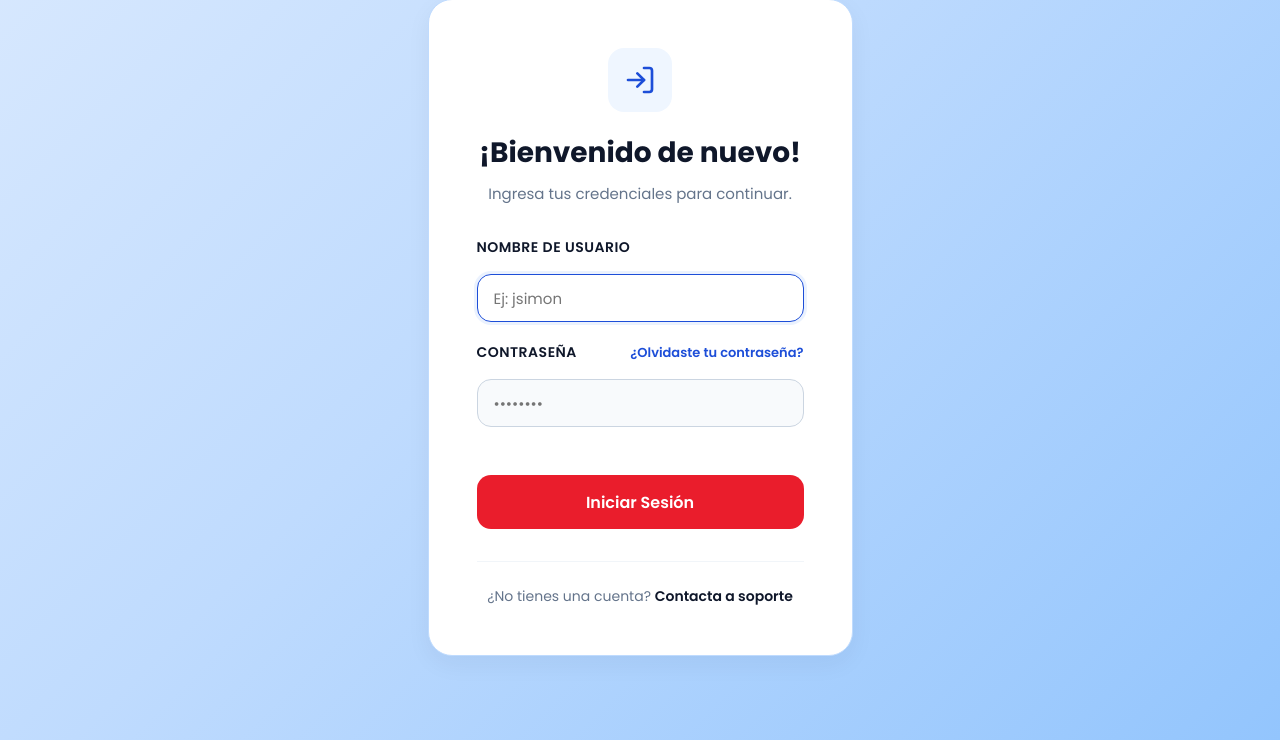
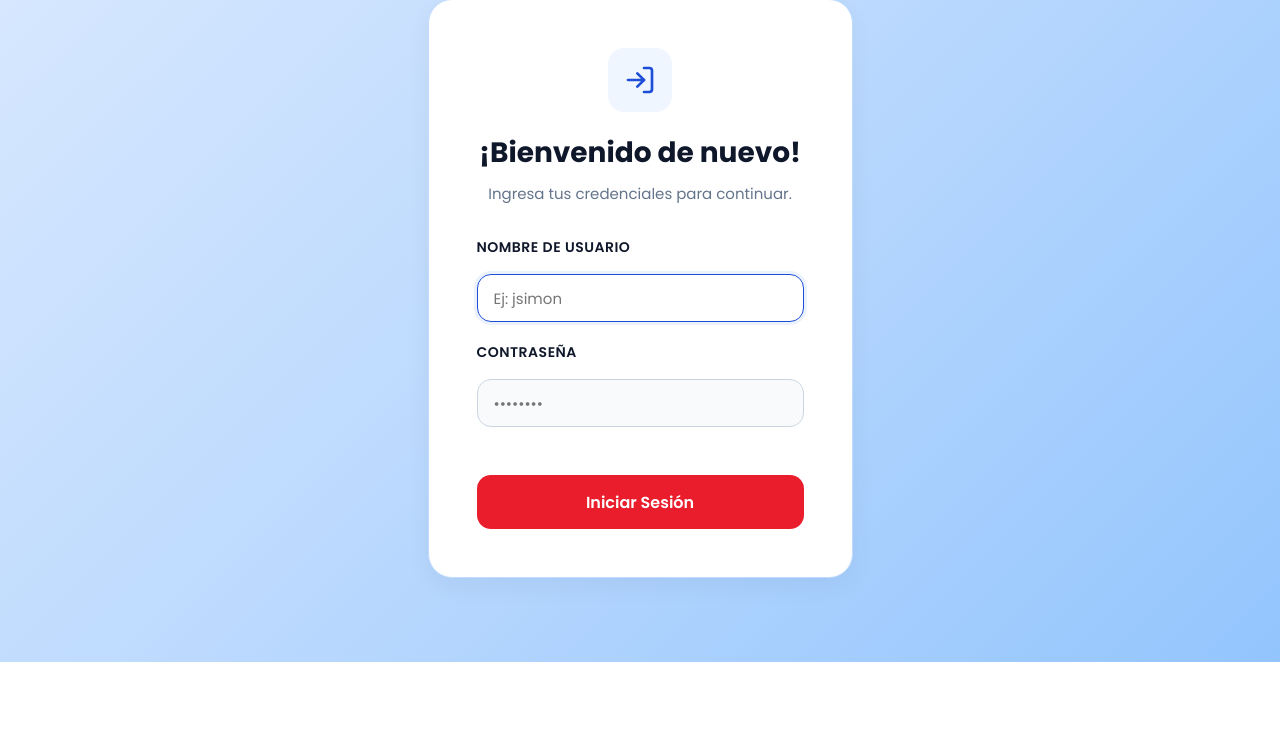
Before and after one commit to juansimonEAFIT/Proyecto2_EAFIT, a Django app: page /users/login/ in a window 1280 px wide. Shown: the part 176-916 px from the top of the page. After the commit the page ends 838 px from the top, so only its background shows below. Run offline with Django 5.2, Linux system fonts and the light colour scheme.

Commit message:
UI: Limpiar opciones de login, enlazar logo a inicio y arreglar tabs activas

```diff
--- a/core/templates/core/base.html
+++ b/core/templates/core/base.html
@@ -11,10 +11,10 @@
 <body>
     <div class="pantalla">
         <div class="barra-superior">
-            <a href="/" class="logo">LunchFlow</a>
+            <a href="{% url 'inicio' %}" class="logo">LunchFlow</a>
 
             <div class="acciones-superiores">
-                <a href="/" class="boton-icono" title="Volver al inicio">
+                <a href="{% url 'inicio' %}" class="boton-icono" title="Volver al inicio">
                     <svg xmlns="http://www.w3.org/2000/svg" width="22" height="22" viewBox="0 0 24 24" fill="none" stroke="currentColor" stroke-width="2" stroke-linecap="round" stroke-linejoin="round"><path d="m3 9 9-7 9 7v11a2 2 0 0 1-2 2H5a2 2 0 0 1-2-2z"/><polyline points="9 22 9 12 15 12 15 22"/></svg>
                 </a>
                 {% if request.user.is_authenticated and request.user.role %}
--- a/core/templates/core/dashboard_admin.html
+++ b/core/templates/core/dashboard_admin.html
@@ -139,7 +139,7 @@
     </div>
 </div>
 
-<div id="solicitudes-section" class="tab-content active">
+<div id="solicitudes-section" class="tab-content">
     <div class="admin-page-header" style="margin-bottom: 24px;">
         <div>
             <h2 class="admin-page-title" style="font-size: 28px;">Control de Solicitudes</h2>
--- a/users/templates/registration/login.html
+++ b/users/templates/registration/login.html
@@ -21,10 +21,7 @@
             </div>
 
             <div class="admin-input-group" style="margin-top: 20px;">
-                <div style="display: flex; justify-content: space-between; align-items: center; margin-bottom: 8px;">
-                    <label for="password" style="margin-bottom: 0;">Contraseña</label>
-                    <a href="#" style="font-size: 13px; font-weight: 600; color: var(--color-azul); text-decoration: none;">¿Olvidaste tu contraseña?</a>
-                </div>
+                <label for="password" style="margin-bottom: 8px; display: block;">Contraseña</label>
                 <input type="password" name="password" id="password" class="admin-input" placeholder="••••••••" required>
             </div>
 
@@ -32,12 +29,6 @@
                 Iniciar Sesión
             </button>
         </form>
-
-        <div style="margin-top: 32px; text-align: center; border-top: 1px solid #f1f5f9; padding-top: 24px;">
-            <p style="font-size: 14px; color: var(--color-texto-sutil); margin: 0;">
-                ¿No tienes una cuenta? <span style="font-weight: 600; color: var(--color-oscuro);">Contacta a soporte</span>
-            </p>
-        </div>
     </div>
 </div>
 {% endblock %}
```
